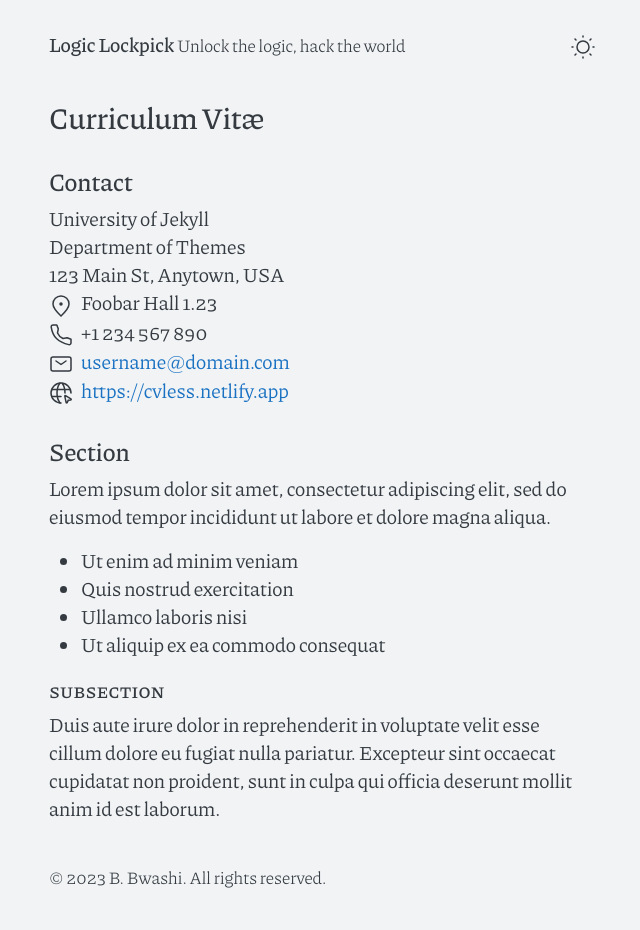
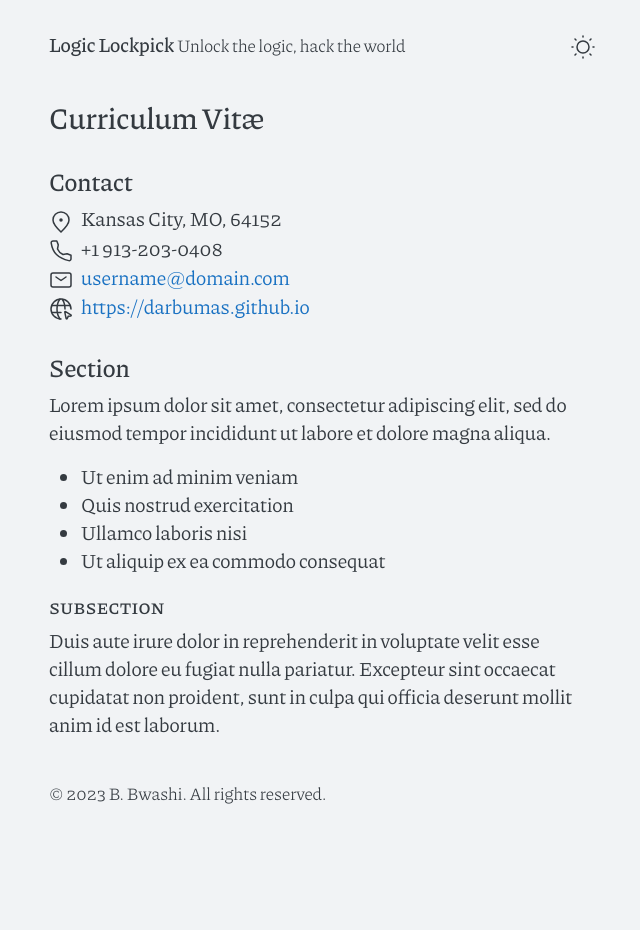
Before and after one commit to darbumas/darbumas.github.io, a Jekyll site: the page built from docs/cv.md, in a window 1280 px wide. Shown: the whole page, without its empty margins (318-958 px from the left). Built offline with Jekyll 4.4.1, drawn with Linux system fonts in a browser that asks for light colours; after the commit the page ends 900 px from its top, so only the background shows below that.

Commit message:
update contact

```diff
--- a/docs/_includes/contact.html
+++ b/docs/_includes/contact.html
@@ -1,12 +1,9 @@
 <div class="contact">
   <h2>Contact</h2>
   <ul>
-    <li>University of Jekyll</li>
-    <li>Department of Themes</li>
-    <li>123 Main St, Anytown, USA</li>
-    <li><span class="li-icon">{% include svg/pin-alt.svg %}</span><span>Foobar Hall 1.23</span></li>
-    <li><span class="li-icon">{% include svg/phone.svg %}</span><span>+1 234 567 890</span></li>
-    <li><span class="li-icon">{% include svg/mail.svg %}</span><a href="mailto:username@domain.com">username@domain.com</a></li>
-    <li><span class="li-icon">{% include svg/internet.svg %}</span><a href="https://cvless.netlify.app">https://cvless.netlify.app</a></li>
+    <li><span class="li-icon">{% include svg/pin-alt.svg %}</span><span>Kansas City, MO, 64152</span></li>
+    <li><span class="li-icon">{% include svg/phone.svg %}</span><span>+1 913-203-0408</span></li>
+    <li><span class="li-icon">{% include svg/mail.svg %}</span><a href="mailto:bbwashi@outlook.com">username@domain.com</a></li>
+    <li><span class="li-icon">{% include svg/internet.svg %}</span><a href="https://darbumas.github.io">https://darbumas.github.io</a></li>
   </ul>
 </div>
```
